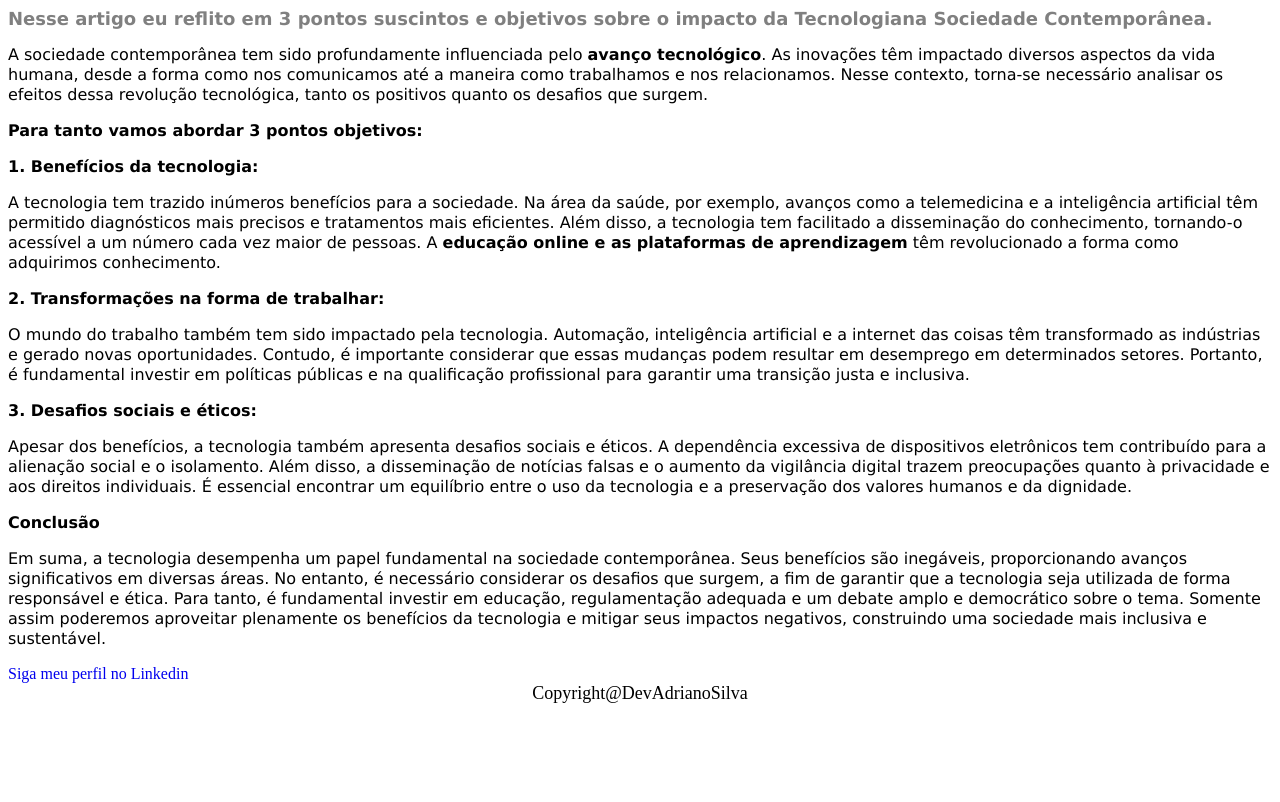
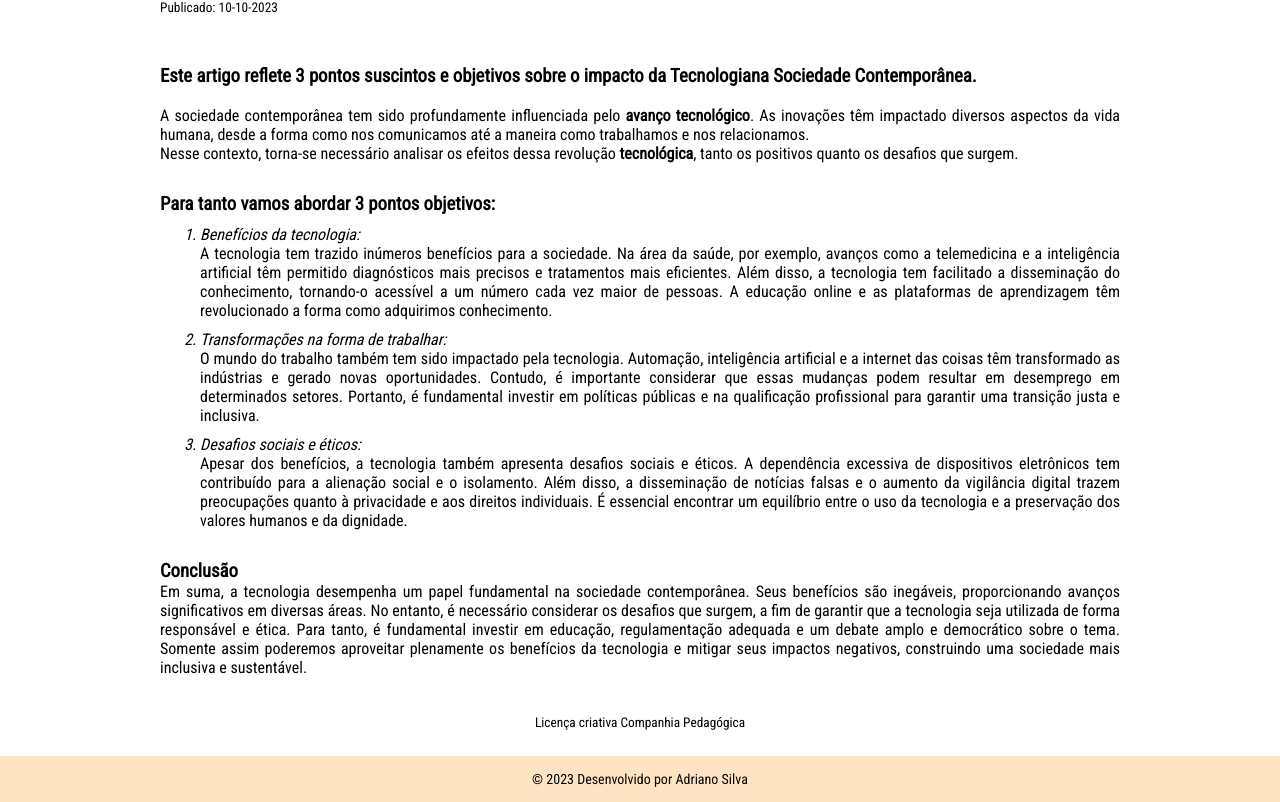
Before and after one commit to AdrianoMatilde/Exercicios-FrontEnd-DevMedia, a plain HTML site: page 5- Artigo O Impacto da Tecnologia na Sociedade Contemporânea/index.html in a window 1280 px wide. Shown: the part 47-849 px from the top of the page. Before the commit the page ends 800 px from the top, so only its background shows below. Drawn offline with Linux system fonts and the light colour scheme.

Commit message:
refatoração

```diff
--- a/5- Artigo O Impacto da Tecnologia na Sociedade Contemporânea/index.html
+++ b/5- Artigo O Impacto da Tecnologia na Sociedade Contemporânea/index.html
@@ -1,44 +1,56 @@
 <!DOCTYPE HTML>
-<html>
+<html lang="pt-br">
 
 <head>
     <meta charset="UTF-8">
-    <title>O Impacto da Tecnologia na Sociedade Contemporânea</title>
+    <meta name="viewport" content="width=device-width, initial-scale=1.0">
+
+    <title>Artigo - O Impacto da Tecnologia na Sociedade Contemporânea</title>
+
     <link rel="stylesheet" href="style/estyle.css">
+    <link rel="icon" href="./assets/roteiro.png">
+
+    <link rel="preconnect" href="https://fonts.googleapis.com">
+    <link rel="preconnect" href="https://fonts.gstatic.com" crossorigin>
+    <link href="https://fonts.googleapis.com/css2?family=Roboto+Condensed&display=swap" rel="stylesheet">
+
 </head>
 
 <body>
-    <h1>O Impacto da Tecnologia na Sociedade Contemporânea</h1>
-    <h2>Nesse artigo eu reflito em 3 pontos suscintos e objetivos sobre o impacto da Tecnologiana Sociedade
-        Contemporânea.</h2>
+    <main class="flex">
+        <article class="limite-secao artigo flex">
+            <header class="titulo flex">O Impacto da Tecnologia na Sociedade Contemporânea</header>
+            <p><small>Publicado: <time pubdate="pubdate">10-10-2023</time></small><small></small></p><br>
 
-    <p>A sociedade contemporânea tem sido profundamente influenciada pelo <span>avanço tecnológico</span>. As inovações têm
+
+            <h3>Este artigo reflete 3 pontos suscintos e objetivos sobre o impacto da Tecnologiana Sociedade Contemporânea.</h3><br>
+
+            <p>A sociedade contemporânea tem sido profundamente influenciada pelo <strong>avanço tecnológico</strong>. As inovações têm
                 impactado diversos aspectos da vida humana, desde a forma como nos comunicamos até a maneira como trabalhamos e
-        nos relacionamos. Nesse contexto, torna-se necessário analisar os efeitos dessa revolução tecnológica, tanto os
+                nos relacionamos. <br> Nesse contexto, torna-se necessário analisar os efeitos dessa revolução <strong>tecnológica</strong>, tanto os
                 positivos quanto os desafios que surgem.</p>
 
             <h3>Para tanto vamos abordar 3 pontos objetivos:</h3>
-
-    <h3>1. Benefícios da tecnologia:</h3>
+            <ol type="1">
+                <li>Benefícios da tecnologia:</li>
                 <p>A tecnologia tem trazido inúmeros benefícios para a sociedade. Na área da saúde, por exemplo, avanços como a
                     telemedicina e a inteligência artificial têm permitido diagnósticos mais precisos e tratamentos mais eficientes.
                     Além disso, a tecnologia tem facilitado a disseminação do conhecimento, tornando-o acessível a um número cada
                     vez maior de pessoas. A <span>educação online e as plataformas de aprendizagem</span> têm revolucionado a forma como
                     adquirimos conhecimento.</p>
-
-    <h3>2. Transformações na forma de trabalhar:</h3>
+                <li>Transformações na forma de trabalhar:</li>
                 <p>O mundo do trabalho também tem sido impactado pela tecnologia. Automação, inteligência artificial e a internet
                     das coisas têm transformado as indústrias e gerado novas oportunidades. Contudo, é importante considerar que
                     essas mudanças podem resultar em desemprego em determinados setores. Portanto, é fundamental investir em
                     políticas públicas e na qualificação profissional para garantir uma transição justa e inclusiva.
                 </p>
-
-    <h3>3. Desafios sociais e éticos:</h3>
+                <li>Desafios sociais e éticos:</li>
                 <p>Apesar dos benefícios, a tecnologia também apresenta desafios sociais e éticos. A dependência excessiva de
                     dispositivos eletrônicos tem contribuído para a alienação social e o isolamento. Além disso, a disseminação de
                     notícias falsas e o aumento da vigilância digital trazem preocupações quanto à privacidade e aos direitos
                     individuais. É essencial encontrar um equilíbrio entre o uso da tecnologia e a preservação dos valores humanos e
                     da dignidade.</p>
+            </ol>
 
             <h3>Conclusão</h3>
             <p>Em suma, a tecnologia desempenha um papel fundamental na sociedade contemporânea. Seus benefícios são inegáveis,
@@ -51,10 +63,11 @@
                 mais
                 inclusiva e sustentável.</p>
 
-    <a href="https://www.linkedin.com/in/adrianomsj/" target="blank">Siga meu perfil no Linkedin</a>
-
-    <div><footer>Copyright@DevAdrianoSilva</footer></div>
-
+        </article>
+    </main>
+    <footer class="flex">
+        <div class="licenca"><p><small>Licença criativa Companhia Pedagógica</small></p></div>
+        <div class="rodape"> &copy 2023 Desenvolvido por <a href="https://www.linkedin.com/in/adrianomsj/" target="blank">Adriano Silva</a></div>
+    </footer>
 </body>
-
 </html>
--- a/5- Artigo O Impacto da Tecnologia na Sociedade Contemporânea/style/estyle.css
+++ b/5- Artigo O Impacto da Tecnologia na Sociedade Contemporânea/style/estyle.css
@@ -1,36 +1,92 @@
-h1 {
-    font-size: 22px;
-    font-family: 'Verdana';
+* {
+    margin: 0;
+    padding: 0;
+    box-sizing: border-box;
+}
+
+body {
+    width: 100%;
+    height: 100%;
+    font-family: 'Roboto Condensed', sans-serif;
+    font-size: 16px;
+    color: black;
+}
+
+.limite-secao {
+    max-width: 960px;
+    width: 100%;
+    height: 100%;
+}
+
+.flex {
+    display: flex;
+    justify-content: center;
+}
+
+.artigo {
+    width: 100%;
+    height: 100%;
+    margin: 20px;
+    flex-direction: column;
+    align-items:start;
+    text-align: justify;
+}
+
+.titulo {
+    width: 100%;
+    text-align: center;
+    align-items: center;
+    font-size: 20px;
+}
+
+h3 {
+    margin-top: 30px;
+}
+
+ol {
+    margin-left: 40px;
+}
+
+li {
+    margin-top: 10px;
+    font-style: italic;
+}
+
+footer {
+    margin: 0 auto;
+    width: 100%;
+    height: auto;
+    flex-direction: column;
+    color: black;
+    position: sticky;
+    align-items: center;
     text-align: center;
 }
 
-h2 {
-    font-size: 18px;
-    font-family: 'Verdana';
-    color: gray;
+.licenca {
+    width: 100%;
+    height: auto;
+    padding: 15px;
+    margin-bottom: 10px;
 }
 
-h3 {
-    font-size: 16px;
-    font-family: 'Verdana';
-    line-height: 20px;
-}
-
-p {
-    font-size: 16px;
-    font-family: 'Verdana';
-    line-height: 20px;
-}
-
-span {
-    font-weight: bold;
+.rodape {
+    width: 100%;
+    height: auto;
+    flex-wrap: wrap;
+    padding: 15px;
+    background-color: bisque;
+    font-size: 14px;
 }
 
 a {
     text-decoration: none;
+    color: black;
+    cursor: pointer;
 }
 
-footer {
-    font-size: 18px;
-    text-align: center;
+@media (max-width: 425px) {
+    ol {
+        margin-left: 20px;
+    }
 }
```
Also changed, not shown: 5- Artigo O Impacto da Tecnologia na Sociedade Contemporânea/assets/roteiro.png (added), 5- Artigo O Impacto da Tecnologia na Sociedade Contemporânea/pagina-artigo.png (added). Lines whose indentation alone changed are shown as unchanged.
